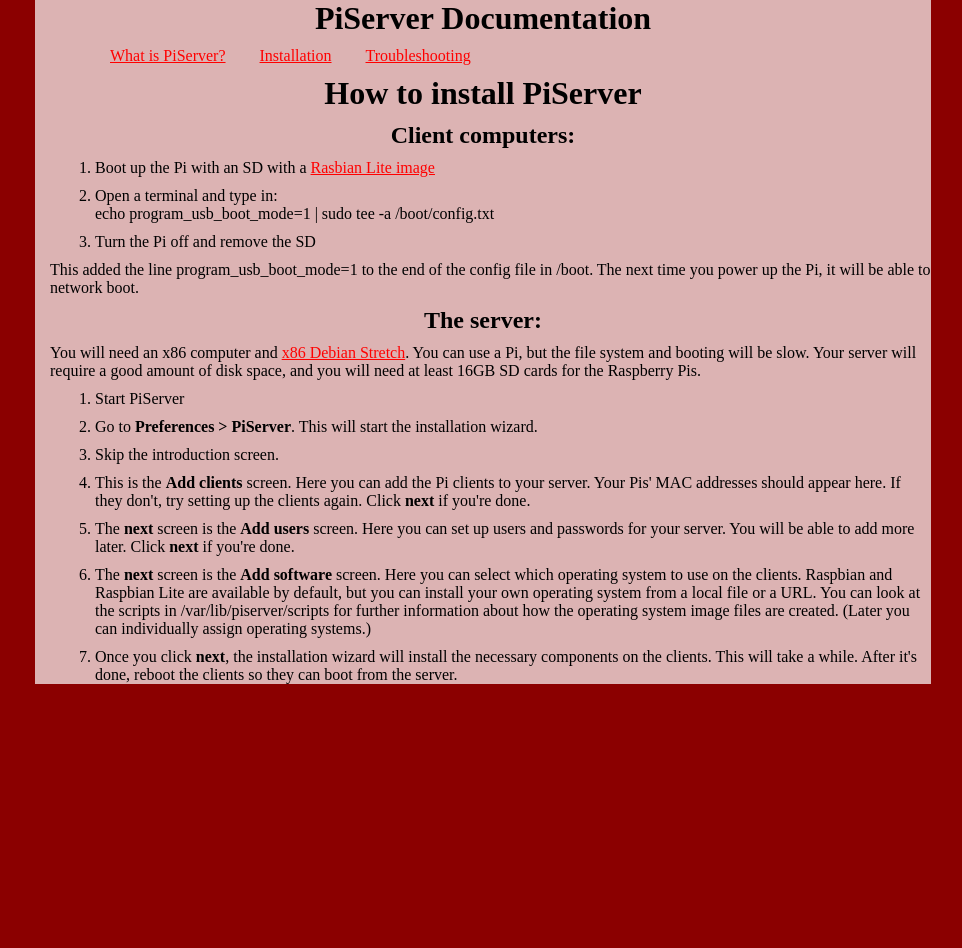
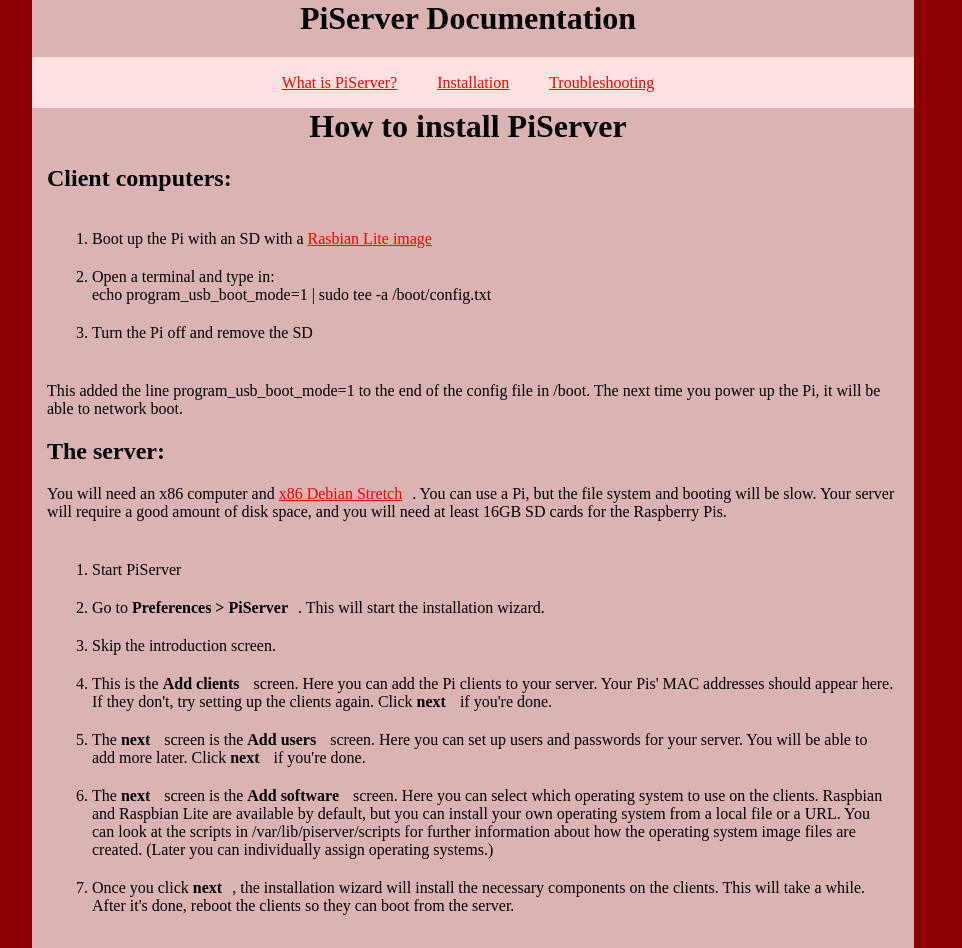
Before and after one commit to EngiofStupidity/EngiofStupidity.github.io, a plain HTML site: page howToInstallIt.html in a window 1280 px wide. Shown: the top 948 px of the page, without its empty margins (157-1119 px from the left). Before the commit the page ends 800 px from the top, so only its background shows below. Drawn offline with Linux system fonts and the light colour scheme.

Commit message:
navbar and other small changes

```diff
--- a/style.css
+++ b/style.css
@@ -3,6 +3,8 @@
     padding: 0;
     box-sizing: border-box;
     margin-bottom: 10px;
+    padding-bottom: 10px;
+    margin-right: 10px;
 }
 
 body{
@@ -13,22 +15,29 @@
     color: red;
 }
 
-a:hover, a:visited{
-    color: maroon;
+a:visited{
+    color: rgb(206, 18, 18);
 }
+
+a:hover{
+    color:rgb(117, 27, 27)
+}
+
+
 
 .container{
     align-self: center;
     margin: auto;
     width: 70%;
     background-color: rgba(255, 255, 255, 0.7);
+    height:100%;
 }
 
-h1, h2, h3, h4, h5, h6{
+h1{
     text-align: center;
 }
 
-p{
+p, h2{
     margin-left: 15px;
 }
 
@@ -38,12 +47,28 @@
 }
 
 #navbar{
+    margin-left: 0px;
+    margin-bottom: 0px;
+    padding-bottom: 0px;
+    padding-left: 0px;
     list-style: none;
-    align-items: center;
+    width: 100%;
+    display: table;
+    text-align: center;
+    height: 50px;
+    background-color: rgb(255, 225, 225);
+    line-height: 50px;
 }
 
+
+
 .navbarLinks{
+
+    margin-bottom: 0px;
+    padding-bottom: 0px;
     display: inline;
     padding-left: 15px;
     padding-right: 15px;
+    margin: 0 auto;
+    vertical-align: middle;
 }
```
